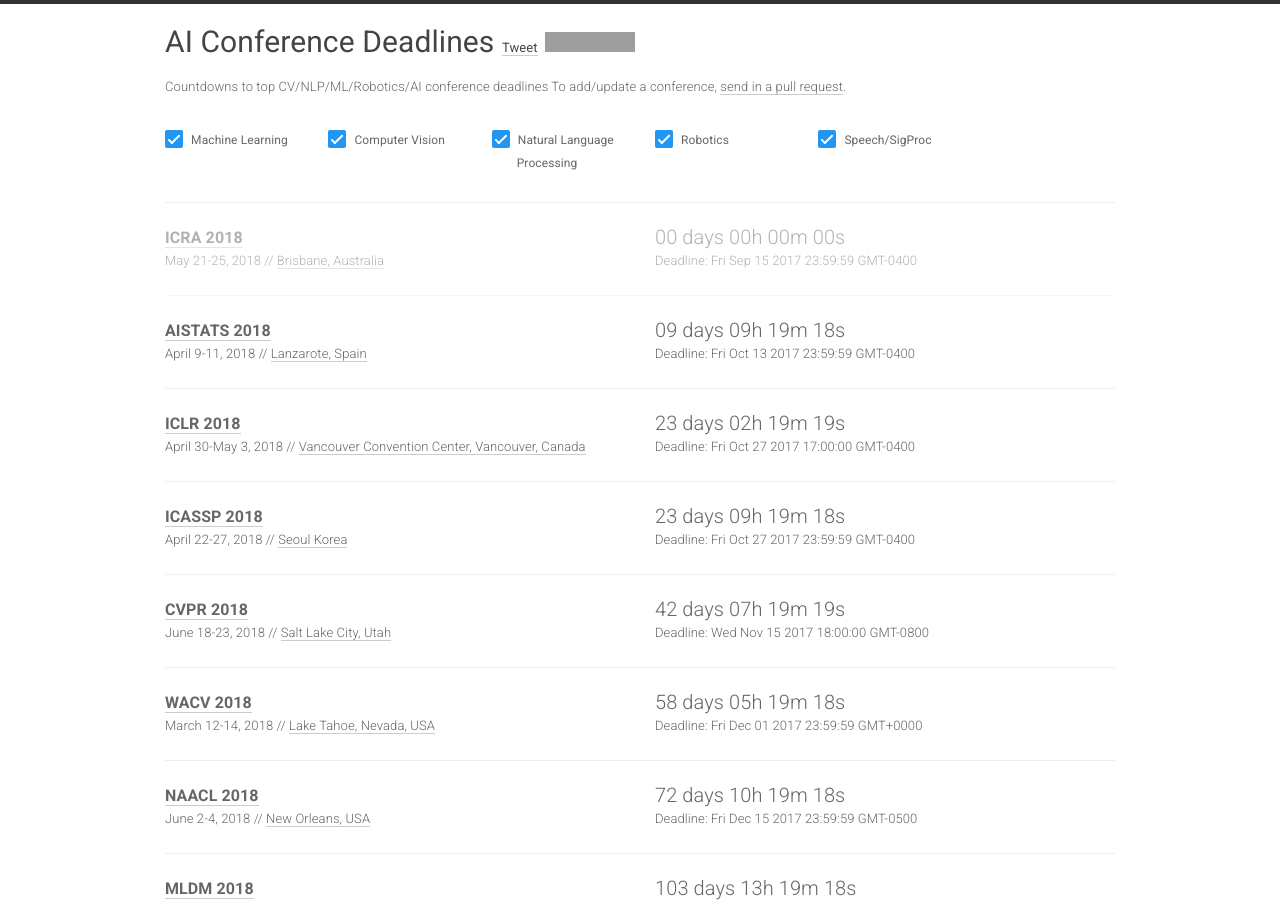
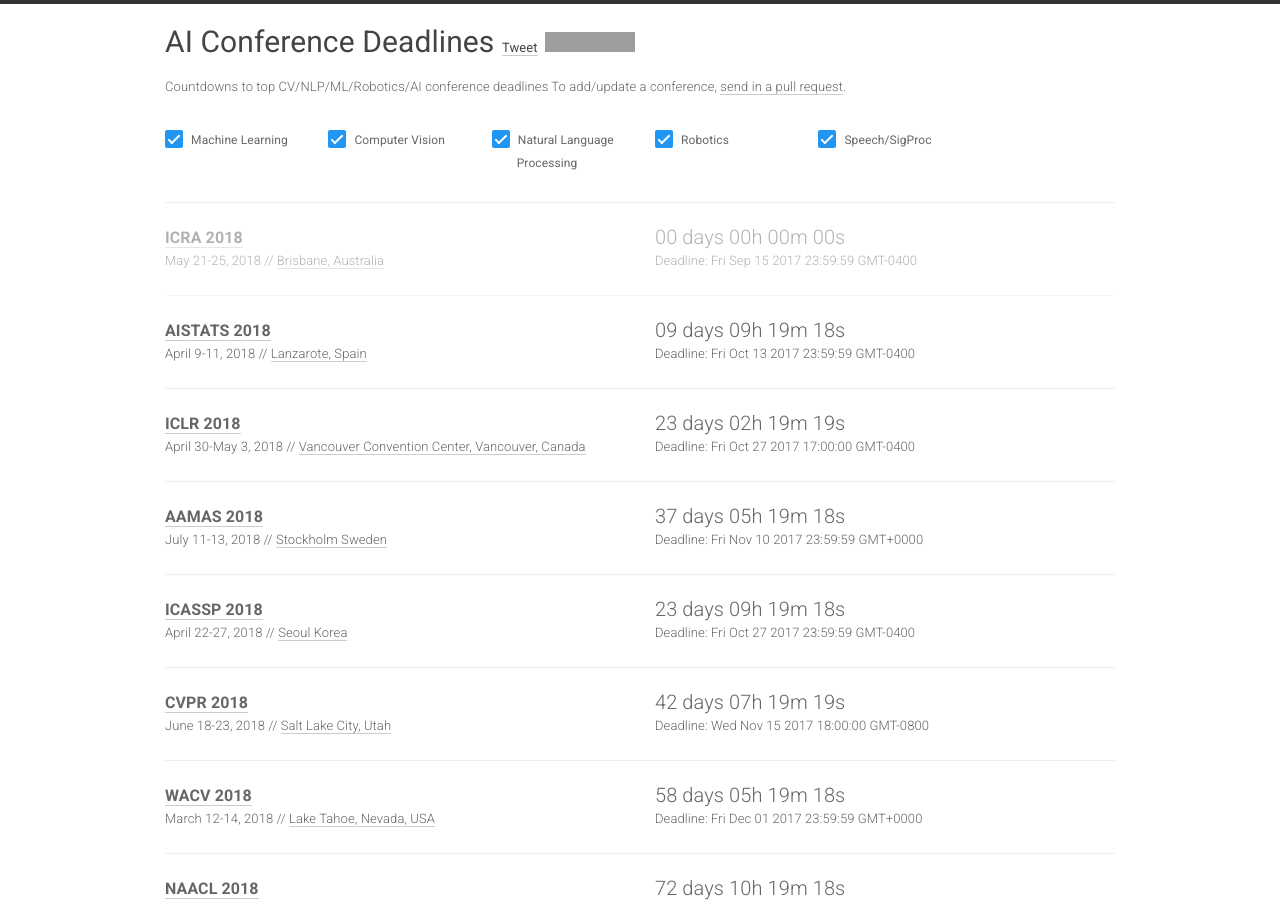
Before and after one commit to paperswithcode/ai-deadlines, a Jekyll site: the page built from index.html, in a window 1280 px wide and 900 px high. Built offline with Jekyll 4.4.1, drawn with Linux system fonts in a browser that asks for light colours; nearby versions of some CDN libraries; comment, search, counter and statistics services are not loaded; grey boxes are pictures that could not be loaded.

Commit message:
added AAMAS

```diff
--- a/_data/conferences.yml
+++ b/_data/conferences.yml
@@ -25,6 +25,16 @@
   deadline: "2017-10-27 17:00:00"
   date: April 30-May 3, 2018
   place: Vancouver Convention Center, Vancouver, Canada
+  sub: ML
+
+- name: AAMAS
+  year: 2018
+  id: aamas18
+  link: http://celweb.vuse.vanderbilt.edu/aamas18/
+  deadline: "2017-11-10 23:59:59"
+  timezone: UCT
+  date: July 11-13, 2018
+  place: Stockholm Sweden
   sub: ML
 
 - name: ICASSP
```
